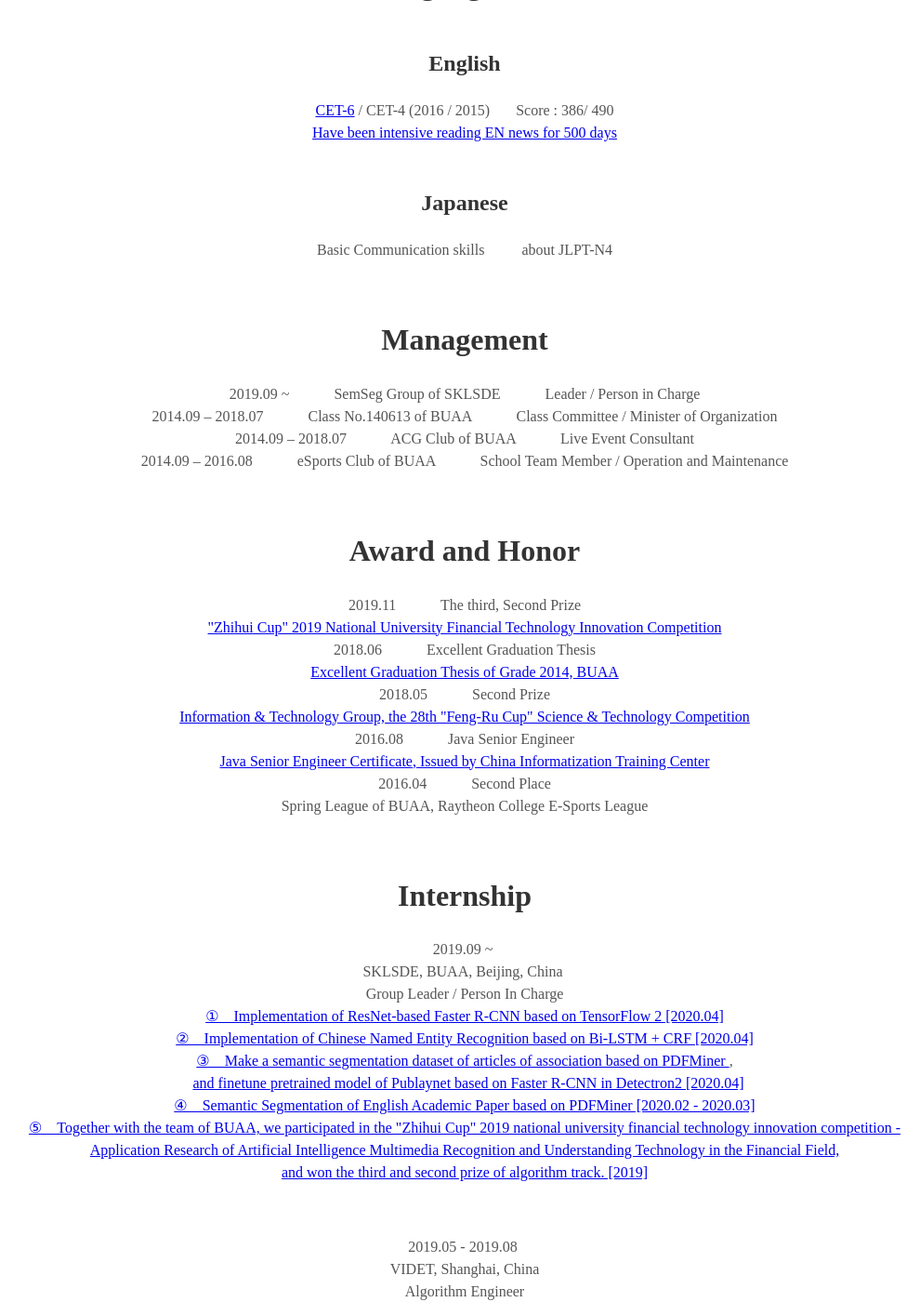
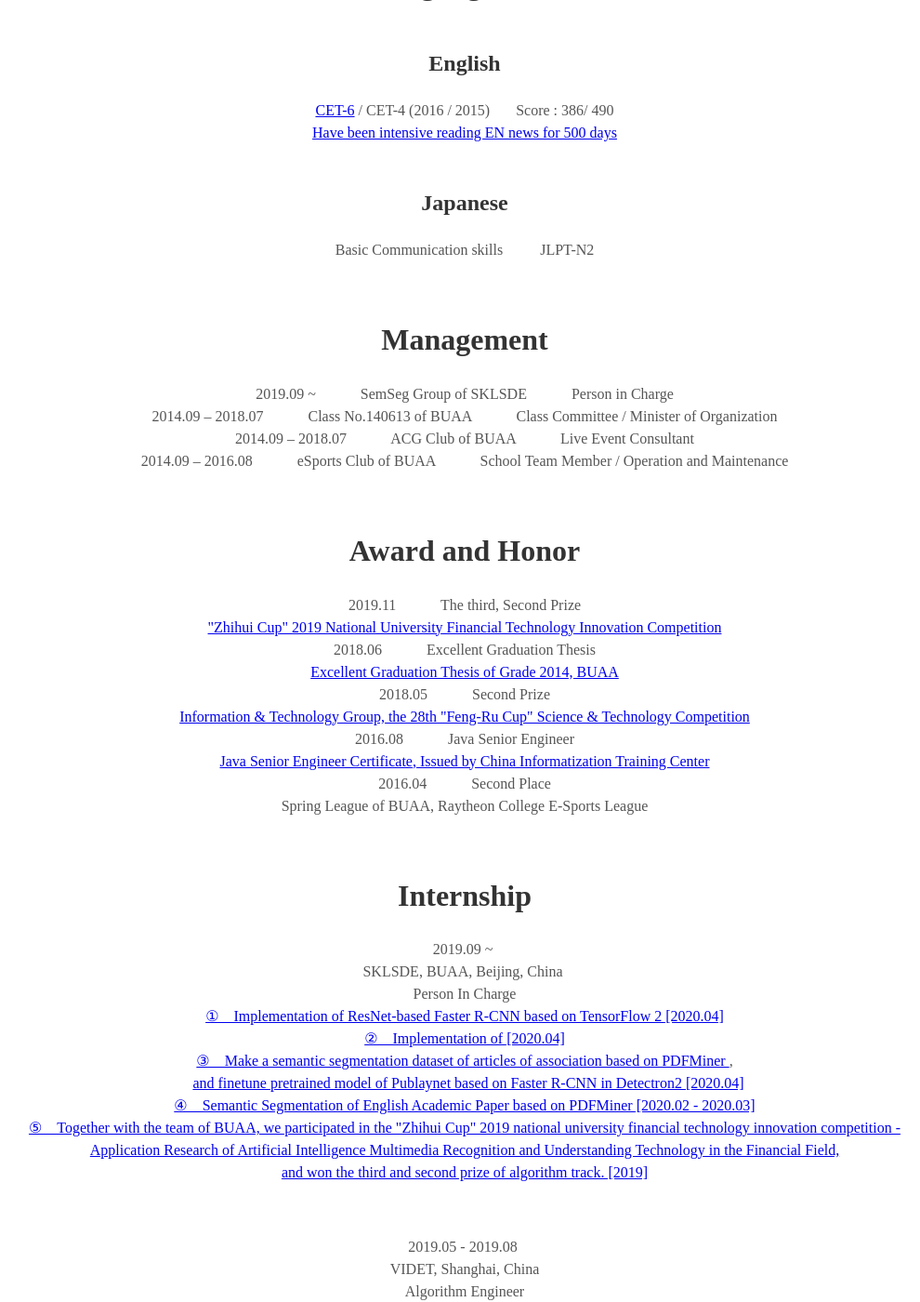
Before and after one commit to Noba1anc3/Noba1anc3.github.io, a Jekyll site: the page built from _posts/2020-07-13-Curriculum Vitae.md, in a window 1280 px wide and 1400 px high, scrolled down 887 px. Shown: the whole window at 93% size, without its empty margins (140-1130 px from the left). Built offline with Jekyll 4.4.1, drawn with Linux system fonts in a browser that asks for light colours; some web fonts are replaced.

Commit message:
Update 2020-07-13-Curriculum Vitae.md

```diff
--- a/_posts/2020-07-13-Curriculum Vitae.md
+++ b/_posts/2020-07-13-Curriculum Vitae.md
@@ -32,12 +32,12 @@ Have been intensive reading EN news for 500 days</a></center>
 
 ### <center>Japanese</center>
 
-<center>Basic Communication skills &nbsp;&nbsp;&nbsp;&nbsp;&nbsp;&nbsp;&nbsp;&nbsp; about JLPT-N4</center>
+<center>Basic Communication skills &nbsp;&nbsp;&nbsp;&nbsp;&nbsp;&nbsp;&nbsp;&nbsp; JLPT-N2</center>
 
 ## <center>Management</center>
 
 <center> 2019.09 ~  &nbsp;&nbsp;&nbsp;&nbsp;&nbsp;&nbsp;&nbsp;&nbsp;&nbsp;&nbsp;
-SemSeg Group of SKLSDE &nbsp;&nbsp;&nbsp;&nbsp;&nbsp;&nbsp;&nbsp;&nbsp;&nbsp;&nbsp; Leader / Person in Charge</center>
+SemSeg Group of SKLSDE &nbsp;&nbsp;&nbsp;&nbsp;&nbsp;&nbsp;&nbsp;&nbsp;&nbsp;&nbsp; Person in Charge</center>
 
 <center> 2014.09 – 2018.07 &nbsp;&nbsp;&nbsp;&nbsp;&nbsp;&nbsp;&nbsp;&nbsp;&nbsp;&nbsp;
 Class No.140613 of BUAA &nbsp;&nbsp;&nbsp;&nbsp;&nbsp;&nbsp;&nbsp;&nbsp;&nbsp;&nbsp; Class Committee / Minister of Organization</center>
@@ -73,11 +73,11 @@ Spring League of BUAA, Raytheon College E-Sports League</center>
 
 <center>2019.09 ~ <br>
 SKLSDE, BUAA, Beijing, China <br>
-Group Leader / Person In Charge <br>
+Person In Charge <br>
 <a href="https://github.com/Noba1anc3/Faster-RCNN-TensorFlow-2">
 ①　Implementation of ResNet-based Faster R-CNN based on TensorFlow 2 [2020.04] </a><br>
-<a href="https://github.com/Noba1anc3/CH-NER">
-②　Implementation of Chinese Named Entity Recognition based on Bi-LSTM + CRF [2020.04] </a><br>
+<a href="https://github.com/Noba1anc3/">
+②　Implementation of  [2020.04] </a><br>
 <a href="https://github.com/Noba1anc3/Company-Articles-PDF-SemSeg">
 ③　Make a semantic segmentation dataset of articles of association based on PDFMiner </a>,<br>
 <a href="https://github.com/Noba1anc3/Publaynet">
```
